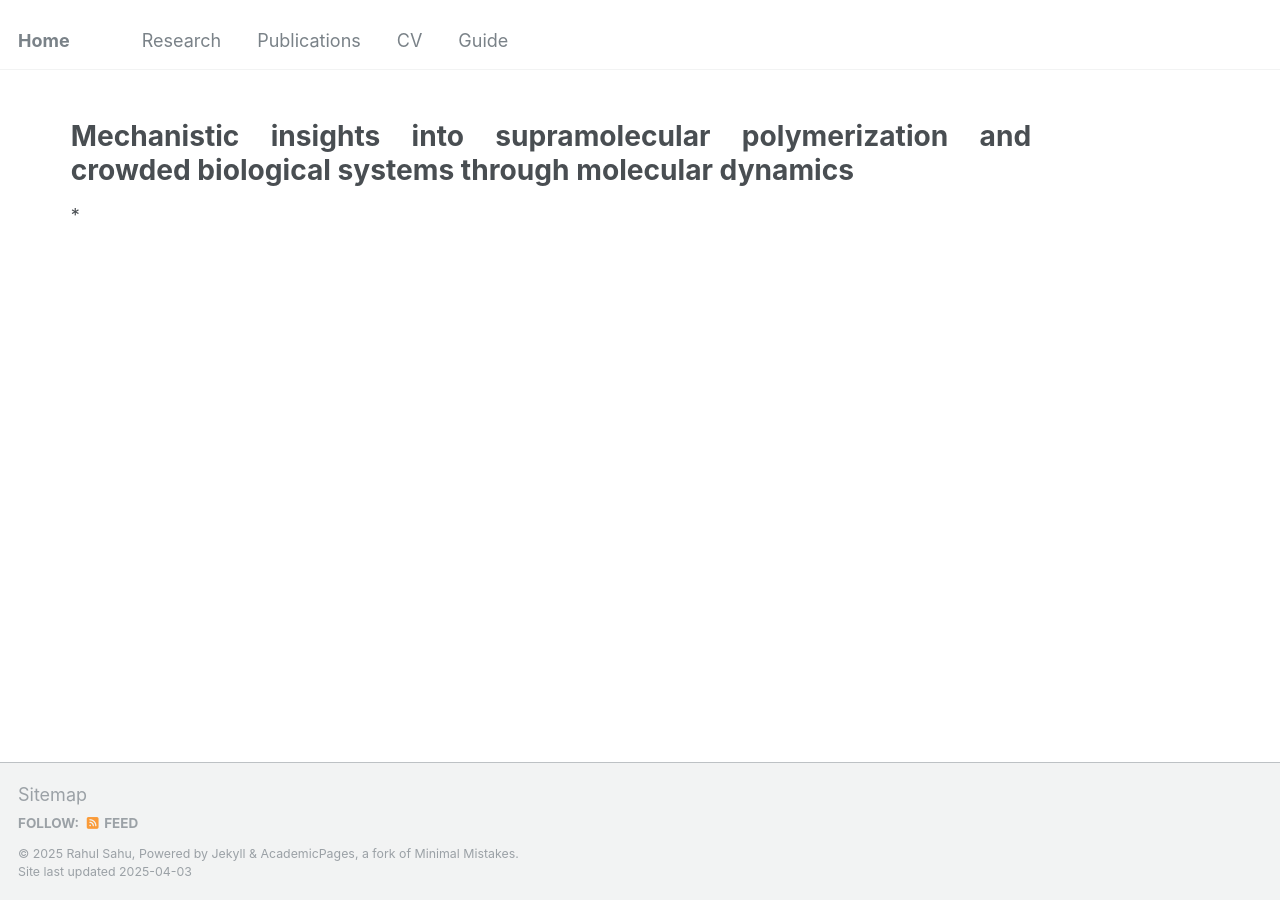
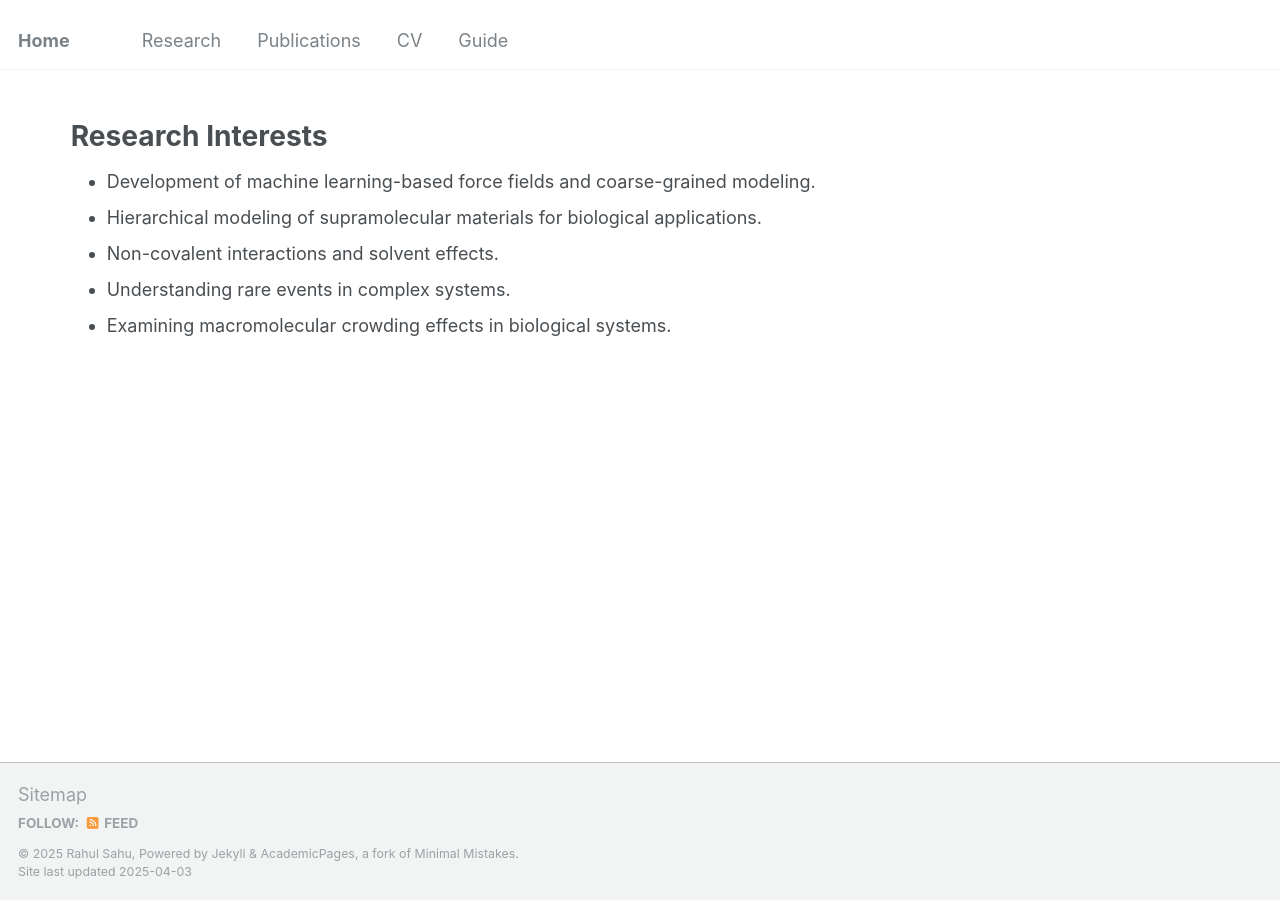
Before and after one commit to srahul21/srahul21.github.io, a Jekyll site: the page built from _pages/research.md, in a window 1280 px wide. Built offline with Jekyll 4.4.1, drawn with Linux system fonts in a browser that asks for light colours.

Commit message:
Update research.md

```diff
--- a/_pages/research.md
+++ b/_pages/research.md
@@ -7,6 +7,10 @@ author_profile: false
 
 {% include base_path %}
 
-Mechanistic insights into supramolecular polymerization and crowded biological systems through molecular dynamics
+Research Interests
 ======
-*
+* Development of machine learning-based force fields and coarse-grained modeling.
+* Hierarchical modeling of supramolecular materials for biological applications.
+* Non-covalent interactions and solvent effects.
+* Understanding rare events in complex systems.
+* Examining macromolecular crowding effects in biological systems.
```
